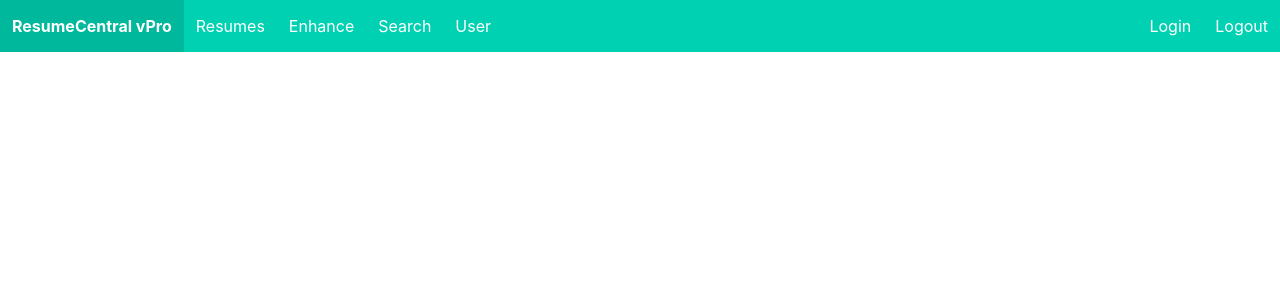
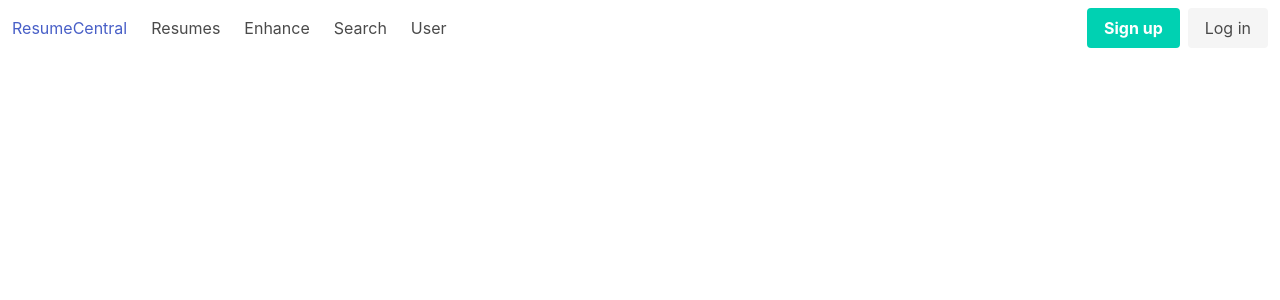
Before and after one commit to pnd-andrei/SmartResume, a Django app: template resumecentral/src/api/templates/navbar/nav.html in a window 1280 px wide. Shown: the top 300 px of the page. Run offline with Django 5.2, Linux system fonts and the light colour scheme; the template is opened without the code that fills it, so the values that code supplies are empty.

Commit message:
updated navbar

```diff
--- a/resumecentral/src/api/templates/navbar/nav.html
+++ b/resumecentral/src/api/templates/navbar/nav.html
@@ -7,12 +7,14 @@
     <link rel="stylesheet" href="https://cdn.jsdelivr.net/npm/bulma@0.9.3/css/bulma.min.css">
 </head>
 <body>
-    <nav class="navbar is-primary" role="navigation" aria-label="main navigation">
+    <nav class="navbar" role="navigation" aria-label="main navigation">
         <div class="navbar-brand">
           <a class="navbar-item" href="/resumes">
-                <strong>ResumeCentral vPro</strong>
+            ResumeCentral
           </a>
+
           <a role="button" class="navbar-burger" aria-label="menu" aria-expanded="false" data-target="navbarBasicExample">
+            <span aria-hidden="true"></span>
             <span aria-hidden="true"></span>
             <span aria-hidden="true"></span>
             <span aria-hidden="true"></span>
@@ -33,22 +35,23 @@
             <a class="navbar-item" href="/user/">
                 User
             </a>
+            </div>
+          </div>
 
+          <div class="navbar-end">
+            <div class="navbar-item">
+              <div class="buttons">
+                <a href="/register" class="button is-primary">
+                  <strong>Sign up</strong>
+                </a>
+                <a href="/login" class="button is-light">
+                  Log in
+                </a>
               </div>
-            <div class="navbar-end">
-                <a class="navbar-item" href="/login/" name="login">
-                    Login
-                </a>
-                <a class="navbar-item" href="/logout/" name="logout">
-                    Logout
-                </a>
+            </div>
           </div>
         </div>
       </nav>
 
    </body>
-
-   <style>
-
-   </style>
 </html>
```
Also changed, not shown: 4 other files. Lines whose indentation alone changed are shown as unchanged.
